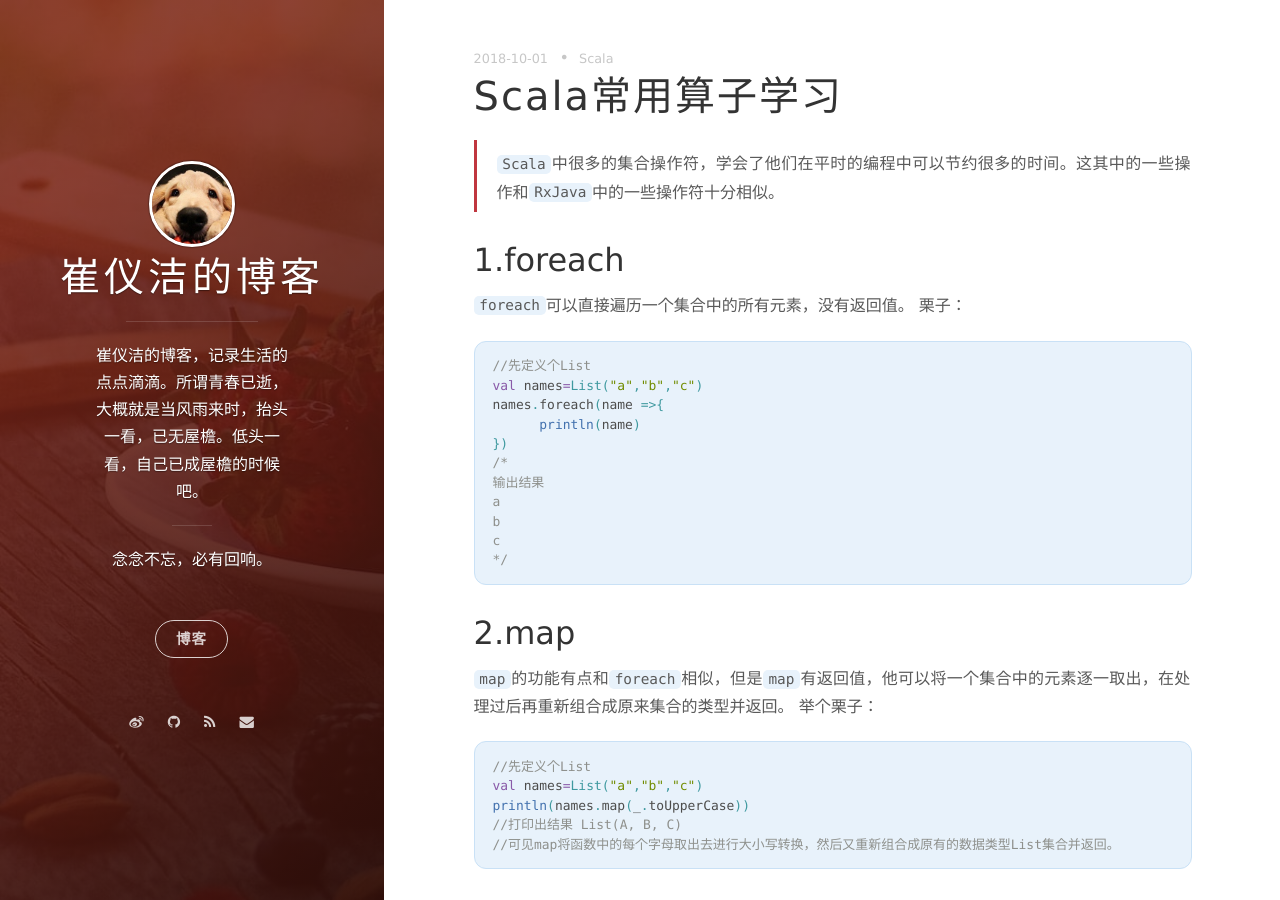
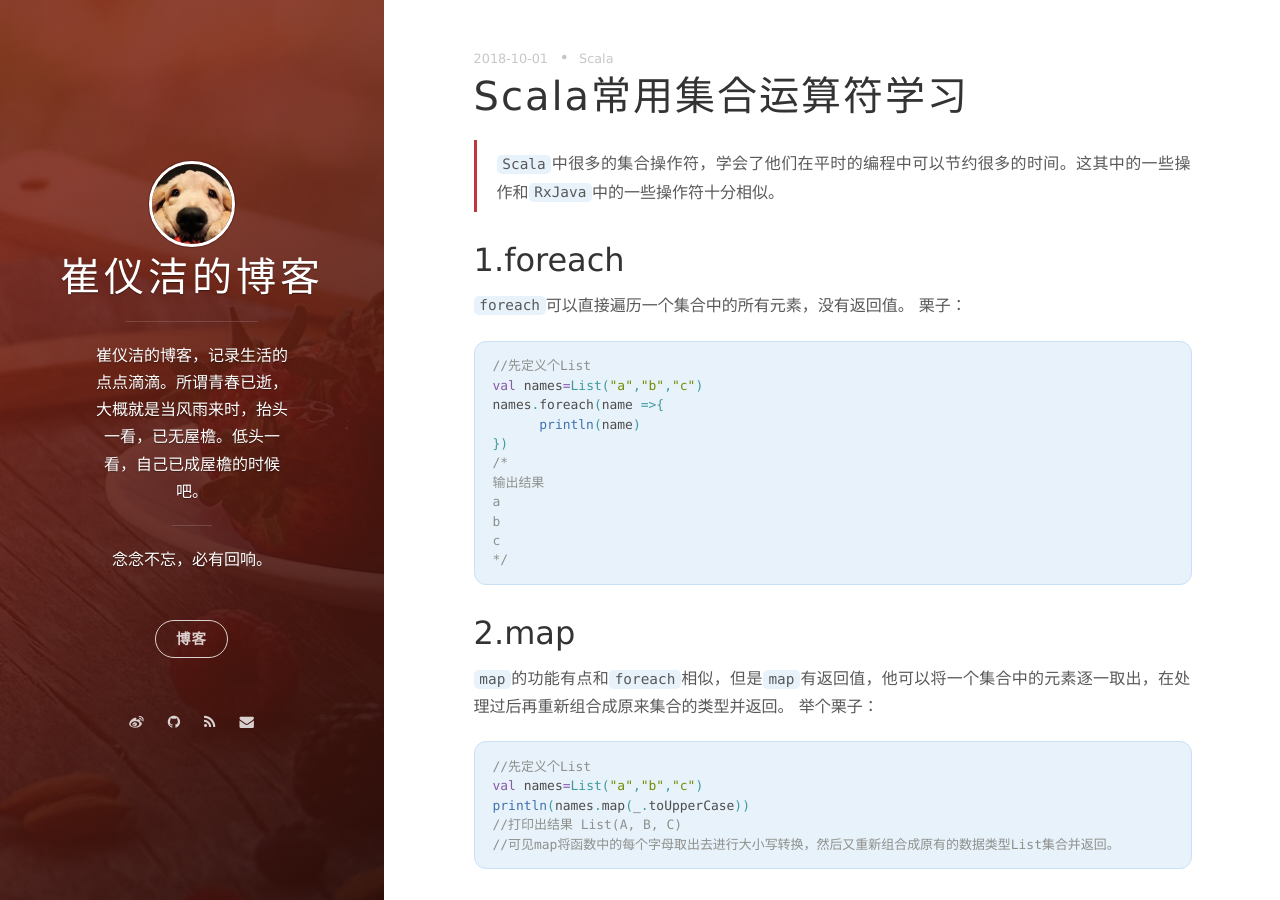
Before and after one commit to AwsomeCui/cc976655.github.io, a Jekyll site: the page built from _posts/2018-10-01-scala-learning.markdown, in a window 1280 px wide and 900 px high. Built offline with Jekyll 4.4.1, drawn with Linux system fonts in a browser that asks for light colours; nearby versions of some CDN libraries; comment, search, counter and statistics services are not loaded.

```diff
--- a/_posts/2018-10-01-scala-learning.markdown
+++ b/_posts/2018-10-01-scala-learning.markdown
@@ -1,6 +1,6 @@
 ---
 layout: post
-title:  "Scala常用算子学习"
+title:  "Scala常用集合运算符学习"
 date:   2018-10-01 22:21:49
 tags: Scala
 ---
```
